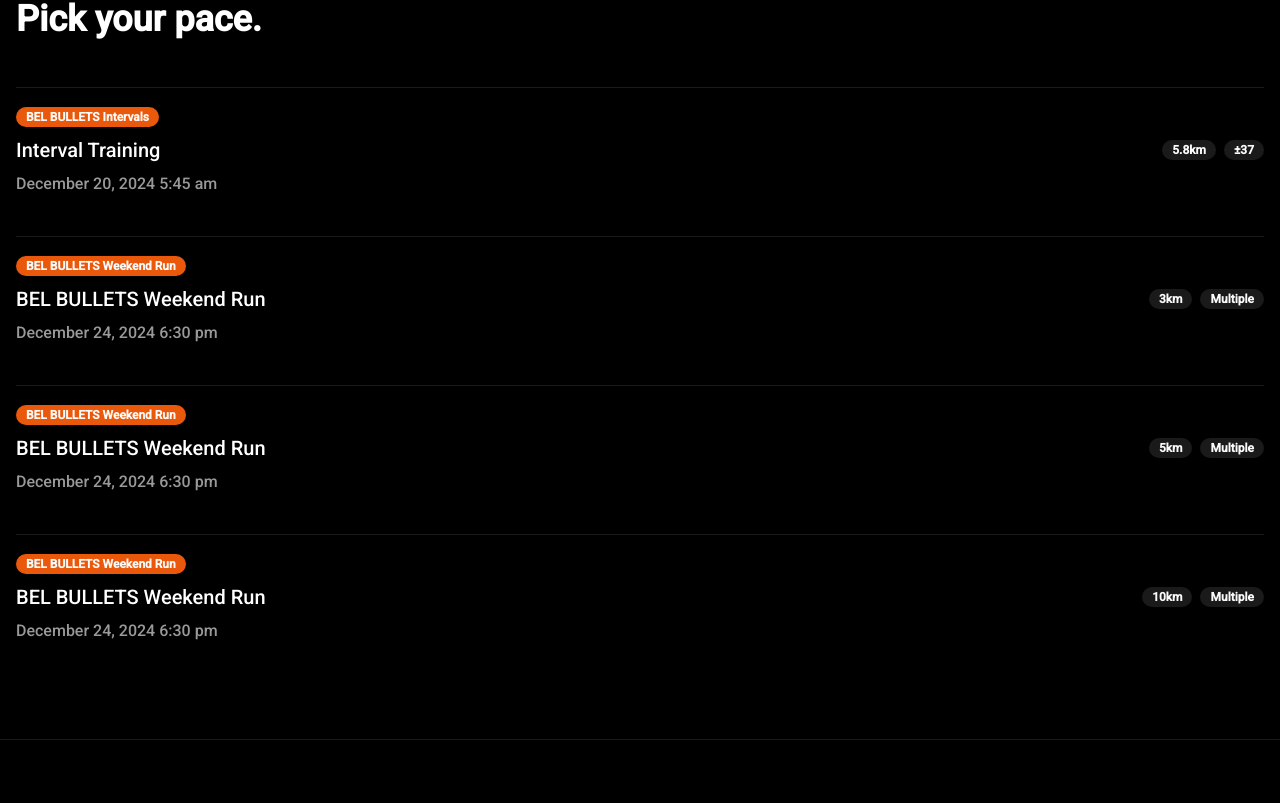
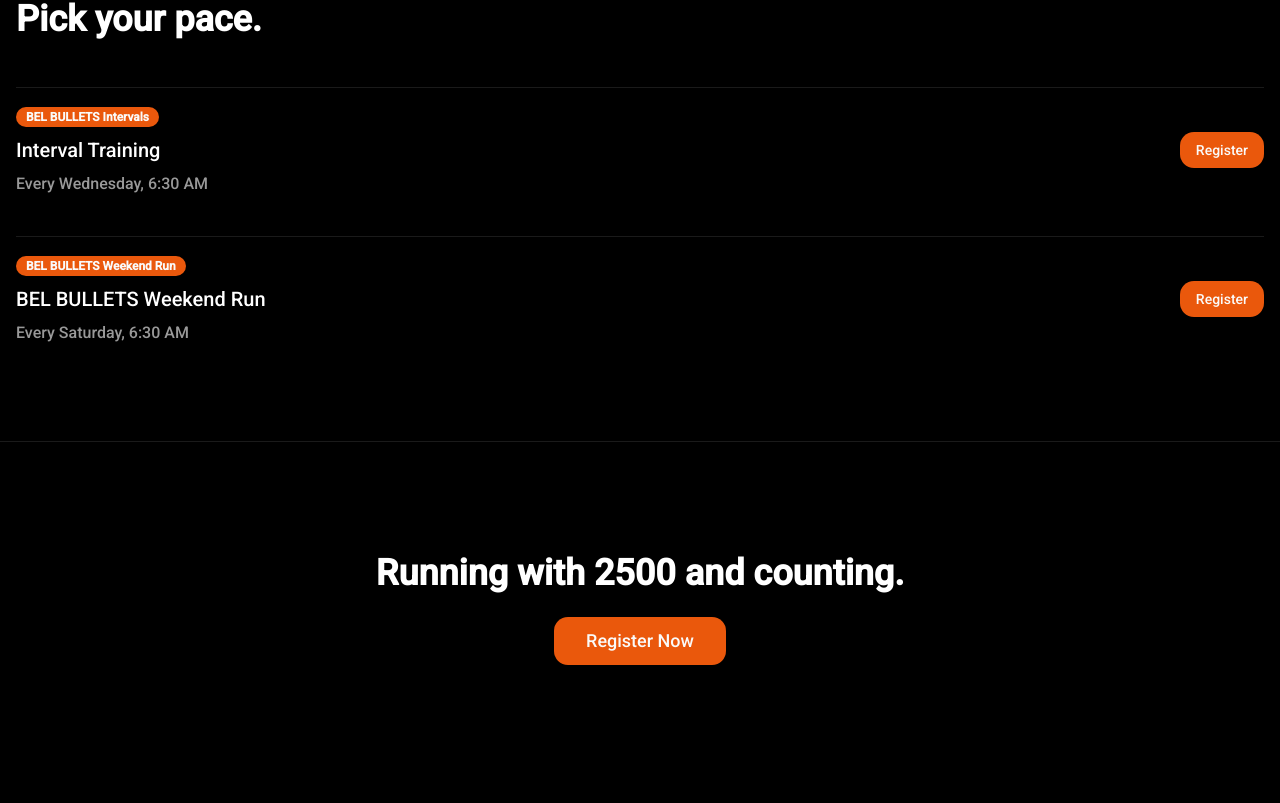
Before and after one commit to avnish100/bel-bullets-website, a Next.js app: page / in a window 1280 px wide. Shown: the part 1297-2100 px from the top of the page. After the commit the page ends 2042 px from the top, so only its background shows below. Built offline with nearby package versions, Linux system fonts and the light colour scheme; no server answers.

Commit message:
info section and cron trigger update

```diff
--- a/src/components/info-sections.tsx
+++ b/src/components/info-sections.tsx
@@ -6,30 +6,18 @@
   {
     type: 'BEL BULLETS Intervals',
     name: 'Interval Training',
-    date: 'December 20, 2024 5:45 am',
-    distance: '5.8km',
-    pace: '±37'
+    when: 'Every Wednesday, 6:30 AM',
+    distance: '3km',
+    pace: 'Multiple',
+    formLink: 'https://docs.google.com/forms/d/e/1FAIpQLSebM-ib8eYaLlRlcfASIDeKLxIMk5Yih-Hug4AIdjpq9YUBQQ/viewform'
   },
   {
     type: 'BEL BULLETS Weekend Run',
     name: 'BEL BULLETS Weekend Run',
-    date: 'December 24, 2024 6:30 pm',
-    distance: '3km',
-    pace: 'Multiple'
-  },
-  {
-    type: 'BEL BULLETS Weekend Run',
-    name: 'BEL BULLETS Weekend Run',
-    date: 'December 24, 2024 6:30 pm',
-    distance: '5km',
-    pace: 'Multiple'
-  },
-  {
-    type: 'BEL BULLETS Weekend Run',
-    name: 'BEL BULLETS Weekend Run',
-    date: 'December 24, 2024 6:30 pm',
-    distance: '10km',
-    pace: 'Multiple'
+    date: 'Every Saturday, 6:30 AM',
+    distance: 'Multiple',
+    pace: 'Multiple',
+    formLink: 'https://docs.google.com/forms/d/e/1FAIpQLSfvZ_ylAra2_teTxmu1AzoIKr_N4sXPPwSmNM8U6LwfrnzTkQ/viewform?usp=dialog'
   },
 ]
 
@@ -41,23 +29,24 @@
           <h2 className="text-4xl font-bold mb-12">Pick your pace.</h2>
           <div className="space-y-6">
             {upcomingRuns.map((run, index) => (
-              <div key={index} className="flex items-center justify-between border-t border-white/10 py-4">
-                <div className="space-y-2">
-                  <Badge variant="default" className=" border-none">
+              <div key={index} className="flex flex-col sm:flex-row sm:items-center justify-between border-t border-white/10 py-4">
+                <div className="space-y-2 mb-4 sm:mb-0">
+                  <Badge variant="default" className="border-none">
                     {run.type}
                   </Badge>
                   <h3 className="text-xl font-medium">{run.name}</h3>
-                  <p className="text-white/60">{run.date}</p>
+                  <p className="text-white/60">{run.date || run.when}</p>
                 </div>
-                <div className="flex items-center gap-4">
-                  <div className="flex items-center gap-2">
-                    <Badge variant="outline" className="bg-white/10 border-none">
-                      {run.distance}
-                    </Badge>
-                    <Badge variant="outline" className="bg-white/10 border-none">
-                      {run.pace}
-                    </Badge>
-                  </div>
+                <div className="flex flex-col sm:flex-row items-start sm:items-center gap-4">
+                  <Button
+                    variant="default"
+                    asChild
+                    className="font-medium px-4 py-2 text-sm"
+                  >
+                    <Link href={run.formLink} target="_blank" rel="noopener noreferrer">
+                      Register
+                    </Link>
+                  </Button>
                 </div>
               </div>
             ))}
@@ -70,15 +59,14 @@
           <div className="inline-block rounded-full overflow-hidden mb-6">
           </div>
           <h2 className="text-4xl font-bold mb-6">
-            Running with 6504 and counting.
+            Running with 2500 and counting.
           </h2>
           <Button
-          variant="default"
-          asChild
+            variant="default"
+            asChild
             className="font-medium px-8 py-6 text-lg"
           >
-            <Link href='/register'>Register Now </Link>
-
+            <Link href='/register'>Register Now</Link>
           </Button>
         </div>
       </section>
```
